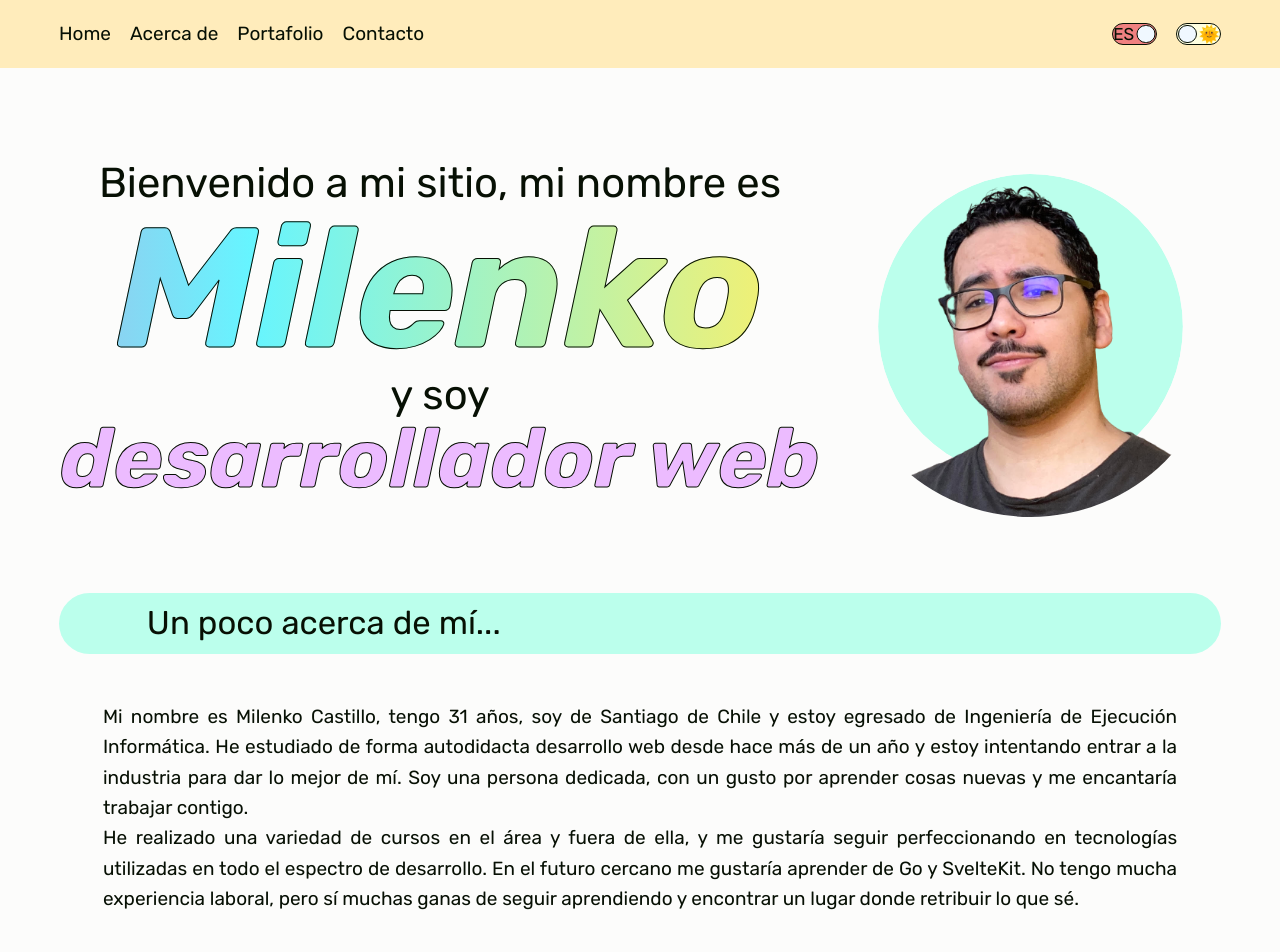
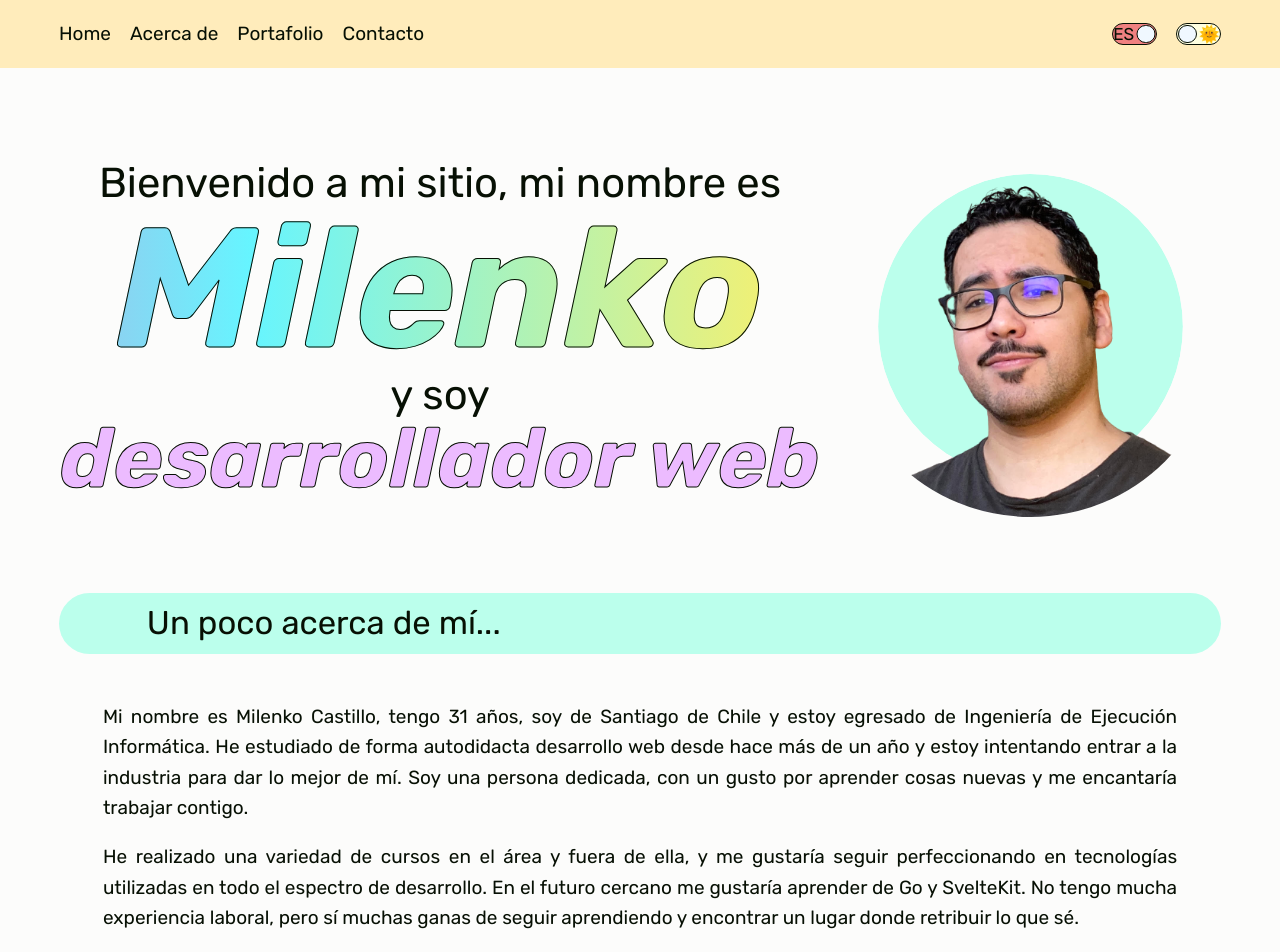
Before and after one commit to stixbunny/portfolio, a Vue app: page / in a window 1280 px wide. Shown: the top 952 px of the page. Built offline with nearby package versions, Linux system fonts and the light colour scheme.

Commit message:
spelling fix

```diff
--- a/src/components/sections/AboutSection.vue
+++ b/src/components/sections/AboutSection.vue
@@ -67,7 +67,7 @@ const { t } = useI18n();
   grid-template-columns: 1fr;
   row-gap: var(--section-row-gap);
 }
-.sub-section {
+.subsection {
   display: flex;
   flex-direction: column;
   align-items: center;
```
